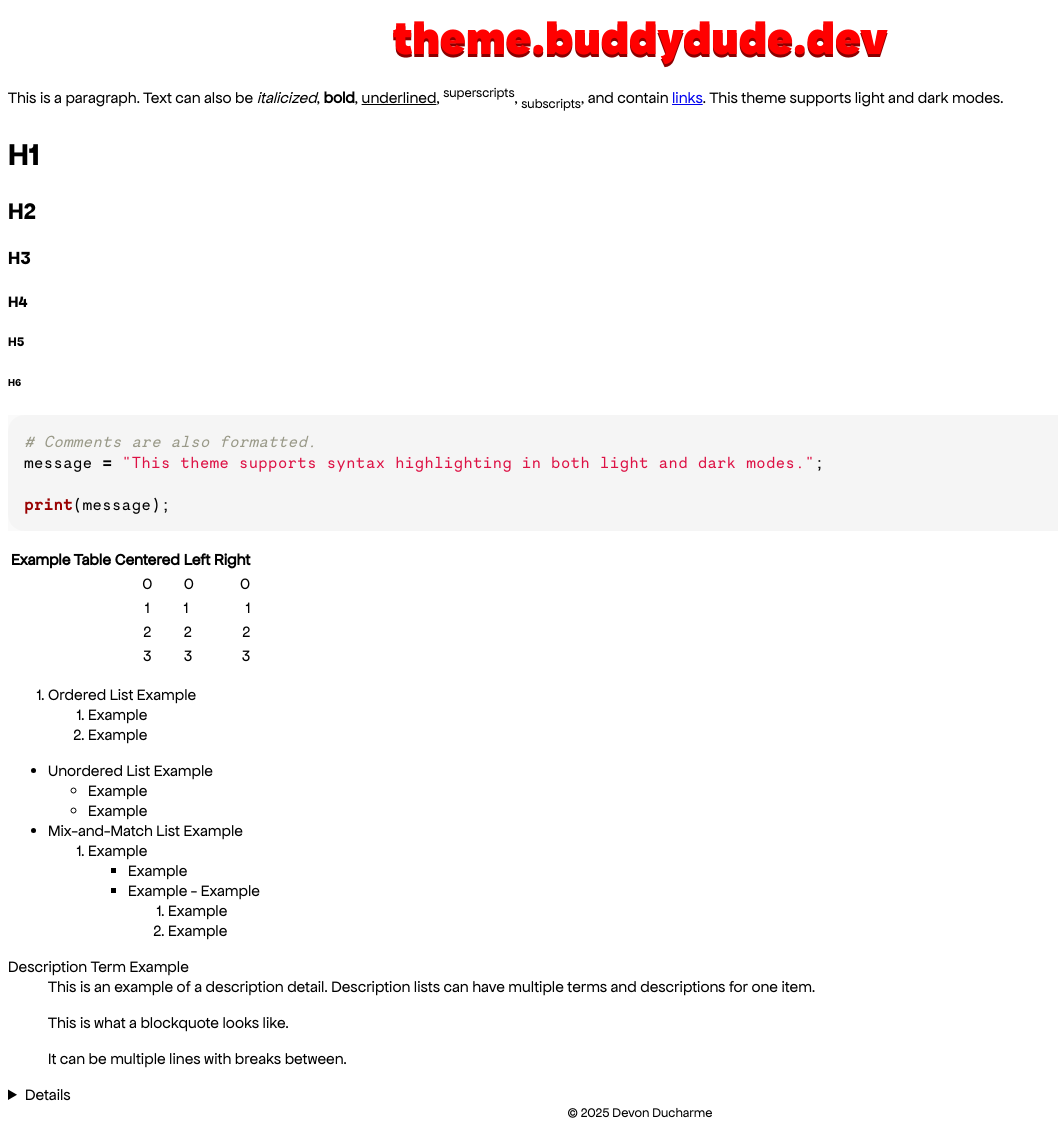
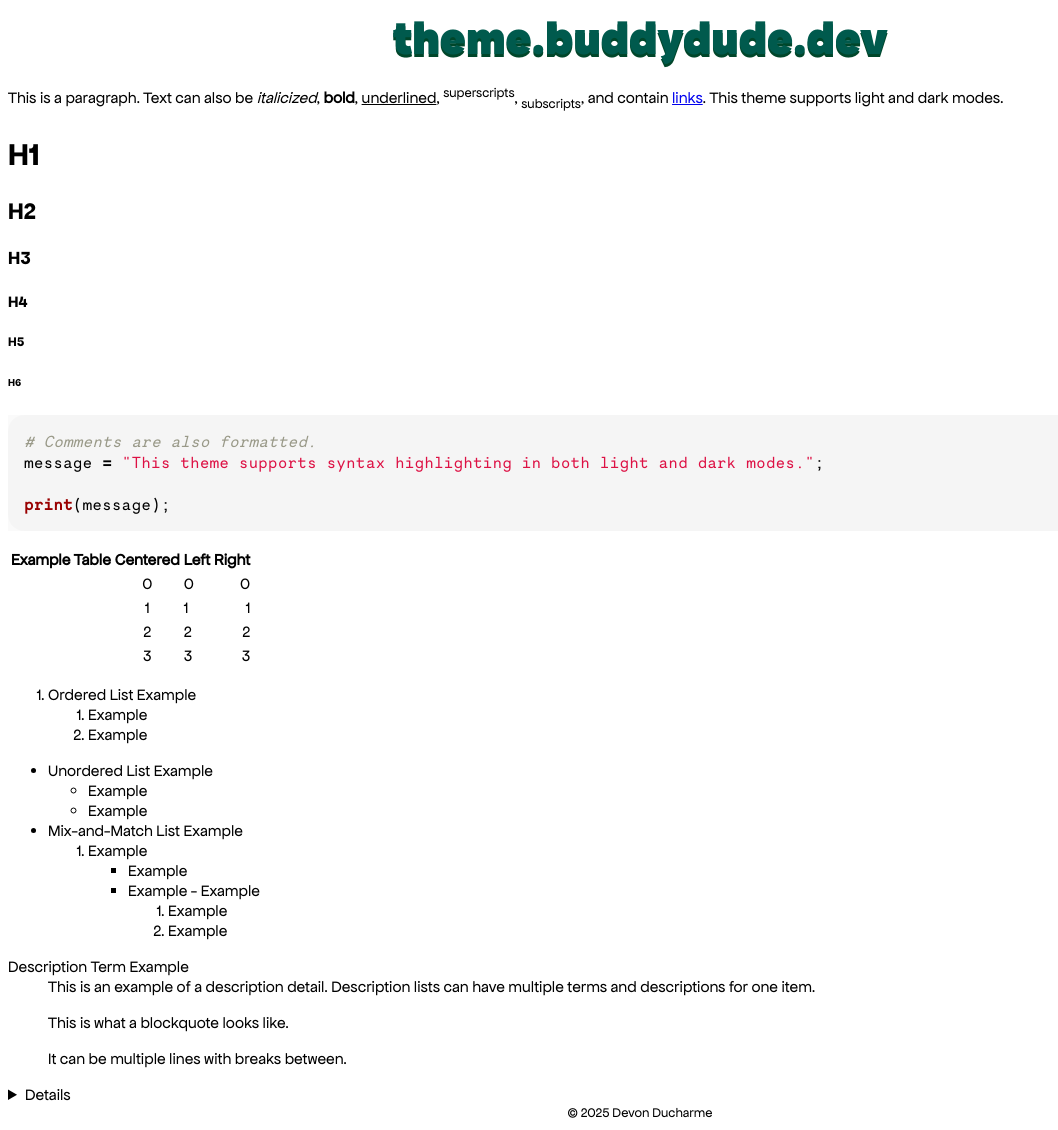
Before and after one commit to buddydudedev/theme.buddydude.dev, a Jekyll site: the page built from index.md, in a window 1280 px wide. Shown: the whole page, without its empty margins (0-1058 px from the left). Built offline with Jekyll 4.4.1, drawn with Linux system fonts in a browser that asks for light colours.

Commit message:
Fixed variable name typo

```diff
--- a/_sass/default.scss
+++ b/_sass/default.scss
@@ -35,7 +35,7 @@ header {
         font-size: 3rem;
         color: red;
         text-shadow: 0 calc(var(--shadow-length) / 1.5) darkred;
-        animation-name: colorize-logo;
+        animation-name: colorize-title;
         animation-duration: 10s;
         animation-timing-function: linear;
         animation-iteration-count: infinite;
```
